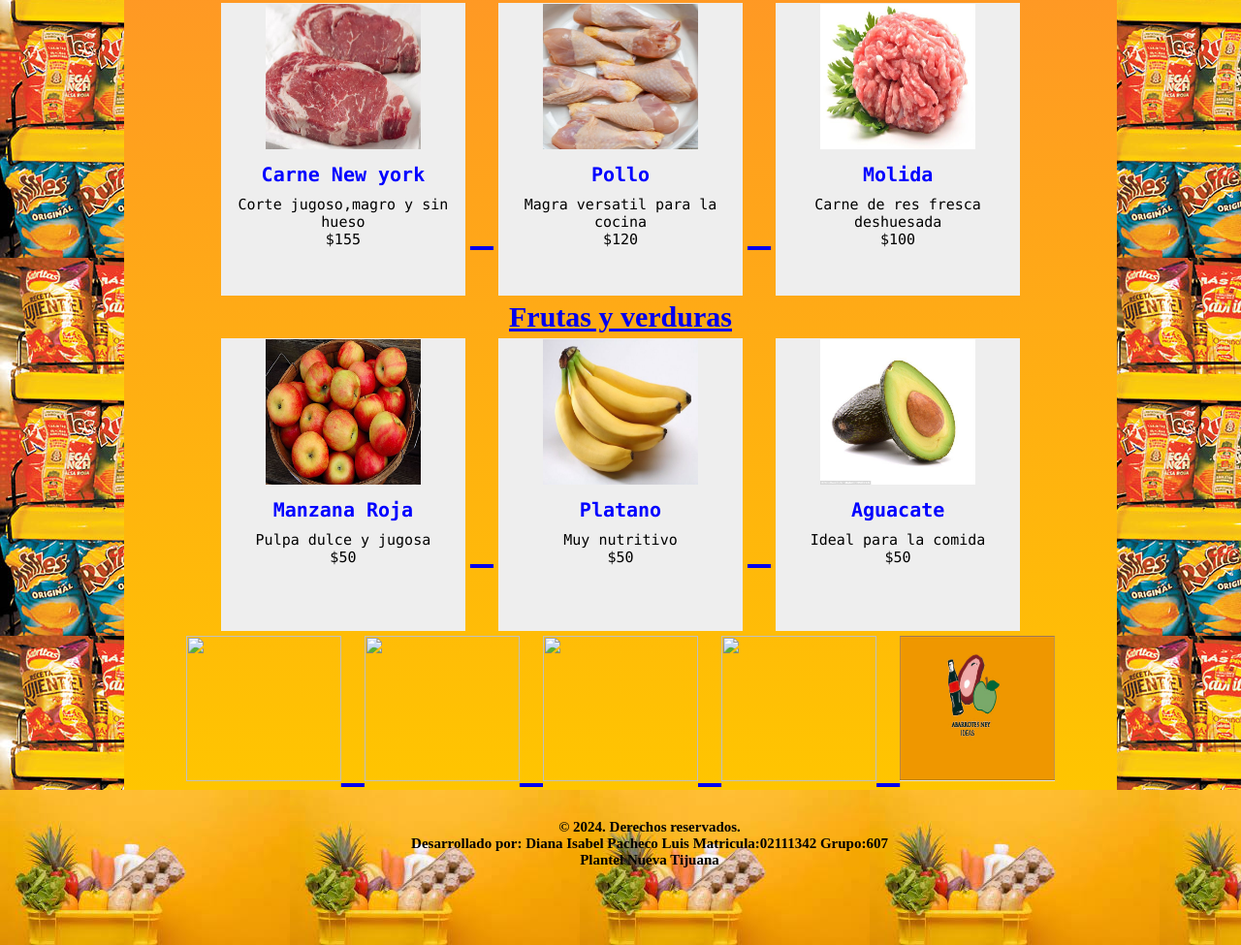
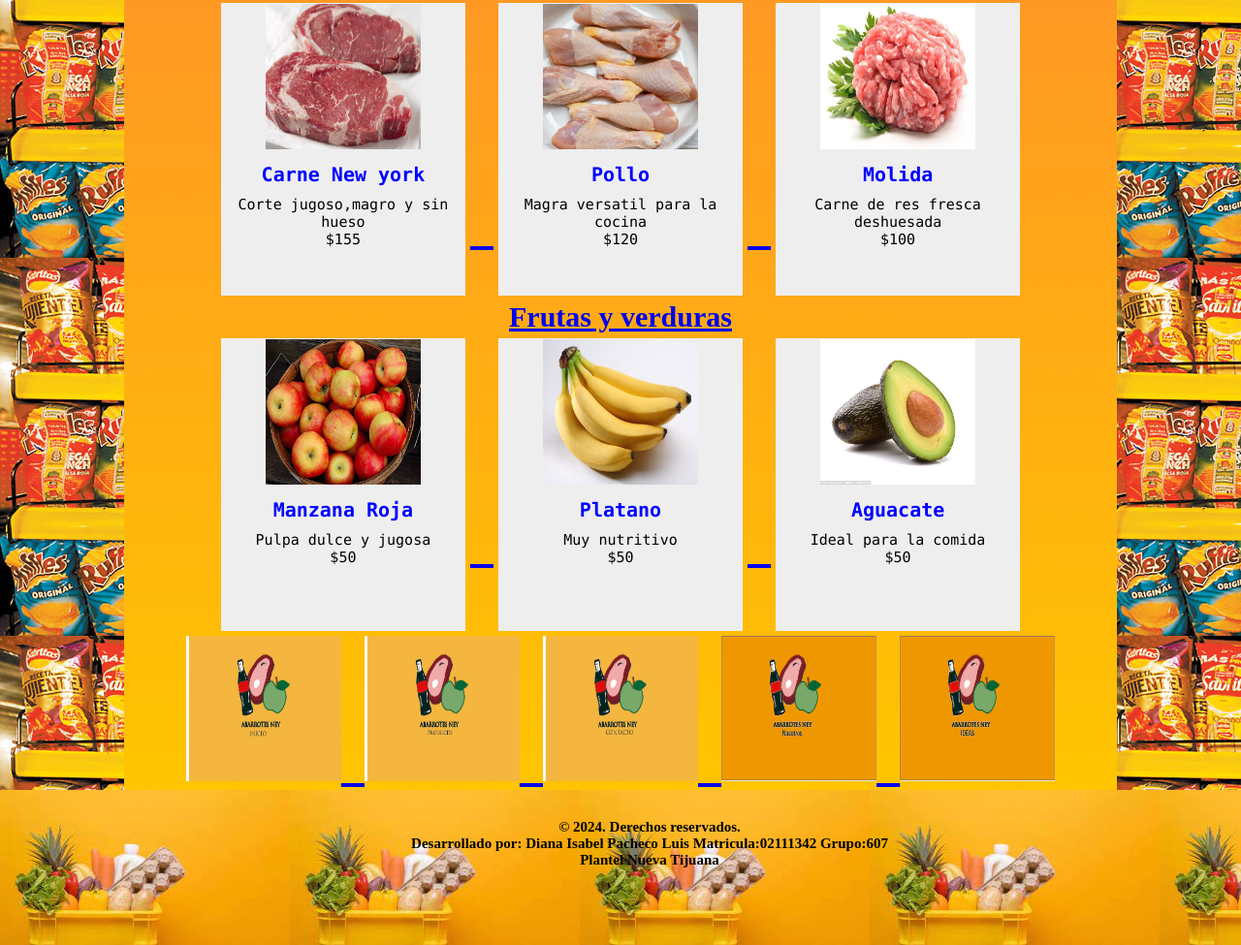
Before and after one commit to AbarrotesNey/ABARROTESNEY.github.io, a plain HTML site: page html/productos.html in a window 1280 px wide. Shown: the part 514-1489 px from the top of the page at 97% size. Drawn offline with Linux system fonts and the light colour scheme; a web font is replaced by a local one.

Commit message:
Add files via upload

```diff
--- a/html/productos.html
+++ b/html/productos.html
@@ -140,19 +140,19 @@
 
 			<BR>
 			<A href="index.html">
-		<img src="imagenes/Inicio.jpg"
+		<img src="../imagenes/Inicio.jpg"
 		class="img-productos">
 		</a>
 		<A href="html/productos.html">
-		<img src="imagenes/producto.jpg"
+		<img src="../imagenes/producto.jpg"
 		class="img-productos">
 		</a>
 		<A href="html/contacto.html">
-		<img src="imagenes/contacto.jpg"
+		<img src="../imagenes/contacto.jpg"
 		class="img-productos">
 		</a>
 		<a href="html/nosotros.html">
-		<img src="imagenes/nosotros.jpg"
+		<img src="../imagenes/nosotros.jpg"
 		class="img-productos">
 		</a>
 		<A href="html/Ideas.html">
```
